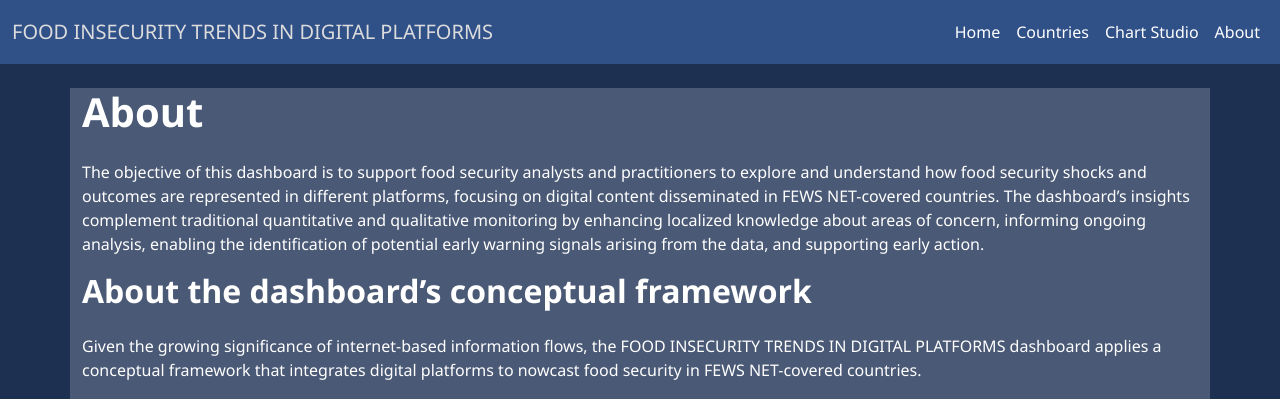
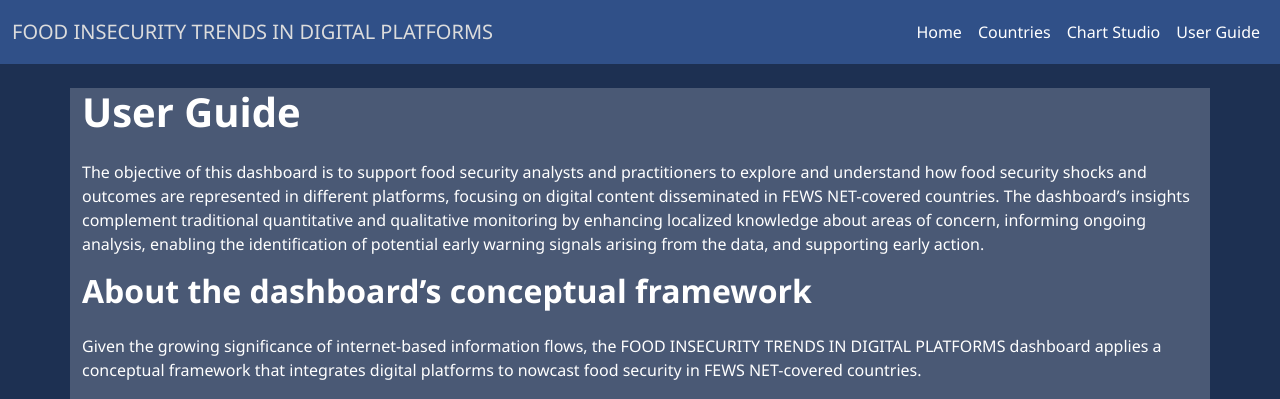
Before and after one commit to labaffa/flowsight, a Python web app: template fews2board/templates/about.html in a window 1280 px wide. Shown: the top 399 px of the page. Run offline with Jinja, Linux system fonts and the light colour scheme; the template is opened without the code that fills it, so the values that code supplies are empty; some libraries are stand-ins or nearby versions.

Commit message:
Change About to User Guide

```diff
--- a/fews2board/templates/about.html
+++ b/fews2board/templates/about.html
@@ -23,7 +23,7 @@
             <p>Scroll through the guide for a full review of the dashboard or use the menu on the right to skip to a specific topic.</p>
 
          -->
-                    <h1 class="fews-text mb-4 text-capitalize bold">About</h1>
+                    <h1 class="fews-text mb-4 text-capitalize bold">User Guide</h1>
                     <p>The objective of this dashboard is to support food security analysts and practitioners to explore and understand how food security shocks and outcomes are represented in different platforms, focusing on digital content disseminated in FEWS NET-covered countries. The dashboard’s insights complement traditional quantitative and qualitative monitoring by enhancing localized knowledge about areas of concern, informing ongoing analysis, enabling the identification of potential early warning signals arising from the data, and supporting early action.</p>
 
                     <h2 class="bold mb-4">About the dashboard’s conceptual framework</h2>
--- a/fews2board/templates/base/navbar.html
+++ b/fews2board/templates/base/navbar.html
@@ -42,7 +42,7 @@
             </li>
           {% endif %}
           <li class="nav-item">
-            <a class="nav-link" href="/about">About</a>
+            <a class="nav-link" href="/about">User Guide</a>
           </li>
 
         </ul>
```
